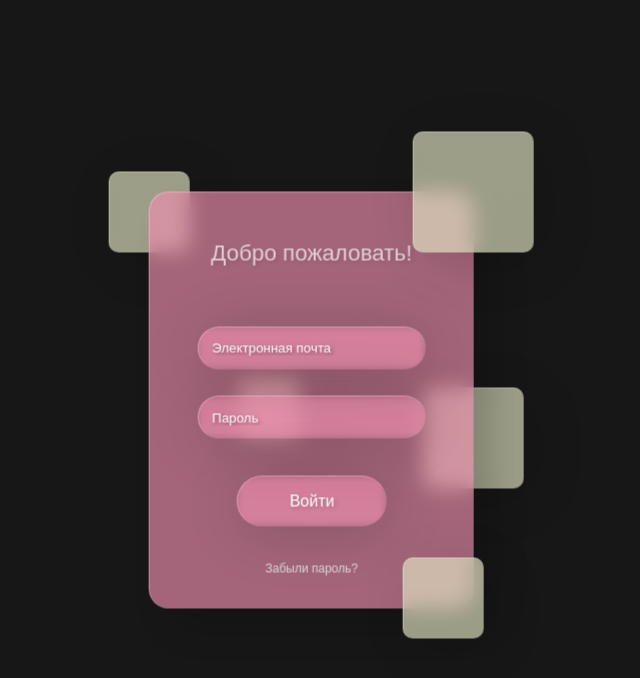
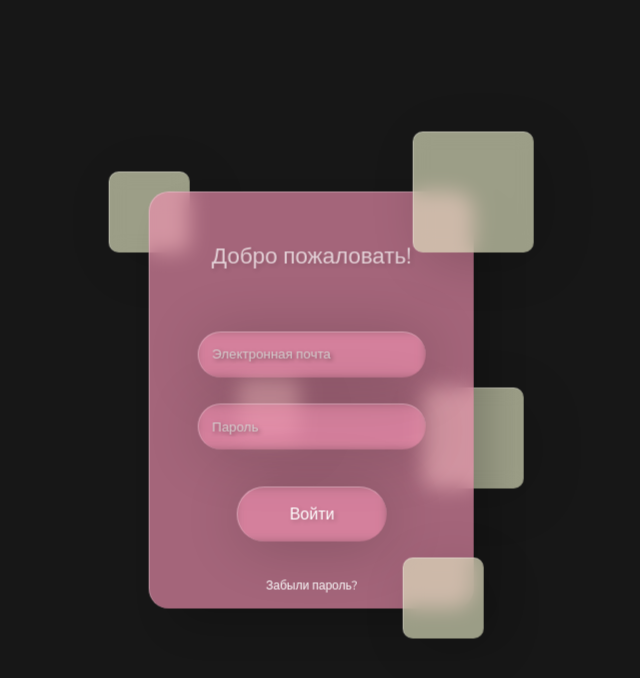
Before and after one commit to Skamurai/WoM, a plain HTML site: page registration.html in a window 1280 px wide. Shown: the whole page, without its empty margins (329-969 px from the left). Drawn offline with nearby package versions, Linux system fonts and the light colour scheme.

Commit message:
Update registration.css

```diff
--- a/css/registration.css
+++ b/css/registration.css
@@ -1,7 +1,7 @@
 body {
     background-color: #171717;
     height: 100vh;
-    font-family: 'Montserrat', sans-serif;
+    font-family: 'Nunito', sans-serif;
   }
   .container {
     position: absolute;
@@ -24,7 +24,7 @@ body {
   }
   form p {
     font-weight: 500;
-    color: #fff;
+    color: #ffffff;
     opacity: 0.7;
     font-size: 1.4rem;
     margin-top: 0;
@@ -33,7 +33,7 @@ body {
   }
   form a {
     text-decoration: none;
-    color: #ddd;
+    color: #ffffff;
     font-size: 12px;
   }
   form a:hover {
@@ -53,8 +53,8 @@ body {
     border-radius: 5000px;
     backdrop-filter: blur(5px);
     box-shadow: 4px 4px 60px rgba(0, 0, 0, 0.2);
-    color: #fff;
-    font-family: Montserrat, sans-serif;
+    color: #ffffff;
+    font-family: 'Nunito', sans-serif;
     font-weight: 500;
     transition: all 0.2s ease-in-out;
     text-shadow: 2px 2px 4px rgba(0, 0, 0, 0.2);
@@ -72,6 +72,15 @@ body {
     width: 150px;
     font-size: 1rem;
   }
+  form input[type="buttonforgot"] {
+    width: 100px;
+    font-size: 12px;
+    margin-top: -10px;
+    padding-bottom: 10px;
+    cursor: pointer;
+    color: #d4cece;
+    border: none;
+}
   form input[type="button"]:hover {
     cursor: pointer;
   }
@@ -82,9 +91,9 @@ body {
     margin: 4px;
   }
   ::placeholder {
-    font-family: Montserrat, sans-serif;
+    font-family: 'Nunito', sans-serif;
     font-weight: 400;
-    color: #fff;
+    color: #d4cece;
     text-shadow: 2px 2px 4px rgba(0, 0, 0, 0.4);
   }
   .drop {
```
